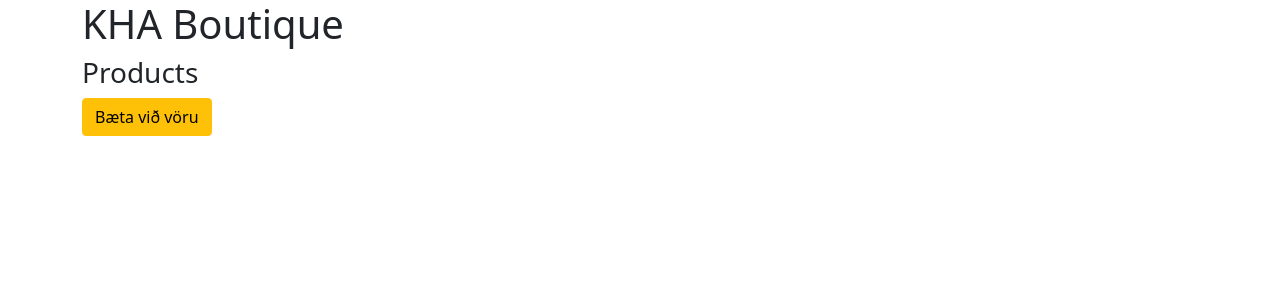
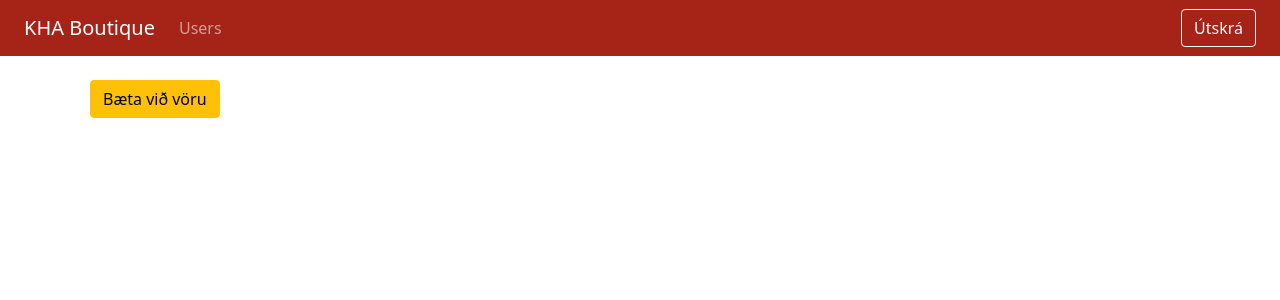
Before and after one commit to jongrjon/khab, a Django app: page /products in a window 1280 px wide. Shown: the top 300 px of the page. Run offline with Django 4.2, Linux system fonts and the light colour scheme; the visitor is signed in with stand-in values (Sample User, id 1); data that the repository does not hold is empty; some libraries are stand-ins or nearby versions.

Commit message:
Navbar +

```diff
--- a/boutique/models.py
+++ b/boutique/models.py
@@ -10,8 +10,8 @@ class Product(models.Model):
 		return self.name
 
 class Sale(models.Model):
-	buyer = models.ForeignKey(User, on_delete = models.PROTECT)
-	product = models.ForeignKey(Product, on_delete = models.PROTECT)
+	buyer = models.ForeignKey(User, on_delete = models.CASCADE)
+	product = models.ForeignKey(Product, on_delete = models.SET_NULL, null=True)
 	price = models.IntegerField()
 	saletime = models.DateTimeField('date published')
 
@@ -19,7 +19,7 @@ class Sale(models.Model):
 		return "%s : %s" % (self.buyer, self.product)
 
 class Payment(models.Model):
-	payer = models.ForeignKey(User, on_delete = models.PROTECT)
+	payer = models.ForeignKey(User, on_delete = models.CASCADE)
 	amount = models.IntegerField()
 	paytime = models.DateTimeField('date transfered')
 
--- a/boutique/templates/boutique/base.html
+++ b/boutique/templates/boutique/base.html
@@ -10,19 +10,35 @@
 		<link href="{% static 'css/boutique.css' %}" rel = "stylesheet">
     		<title>{%block title%}{%endblock%}</title>
   	</head>
-  	<body>
-		<script src="https://code.jquery.com/jquery-3.3.1.slim.min.js" integrity="sha384-q8i/X+965DzO0rT7abK41JStQIAqVgRVzpbzo5smXKp4YfRvH+8abtTE1Pi6jizo" crossorigin="anonymous"></script>
+  	<body >
+		<script src="https://code.jquery.com/jquery-3.2.1.min.js" integrity="sha384-xBuQ/xzmlsLoJpyjoggmTEz8OWUFM0/RC5BsqQBDX2v5cMvDHcMakNTNrHIW2I5f" crossorigin="anonymous"></script>
 		<script src="{% static 'js/bootstrap.bundle.min.js'%}"></script>
     		<script src="{% static 'js/boutique.js'%}"></script>
-    		<header class="container">
-			<h1>KHA Boutique</h1>
-			<h3>{%block header%}{%endblock%}</h3>
-    		</header>
-    		<div class ="container">
+		<header>
+		<nav class="navbar navbar-expand-lg navbar-dark g-4">
+			<div class="container-fluid">
+				<a class="navbar-brand" href="/">KHA Boutique</a>
+				{%if user.is_authenticated%}
+				<button class="navbar-toggler" type="button" data-bs-toggle="collapse" data-bs-target="#navbarSupportedContent" aria-controls="navbarSupportedContent" aria-expanded="false" aria-label="Toggle navigation">
+					<span class="navbar-toggler-icon"></span>
+				</button>
+				<div class="collapse navbar-collapse" id="navbarSupportedContent">
+					<ul class="navbar-nav me-auto mb-2 mb-lg-0">
+						{%if request.user.is_superuser%}
+						<li class="nav-item"><a class="nav-link" aria-current="page" href="/users">Users</a></li>
+						{%else%}
+						<li class="nav-item"><a class="nav-link" aria-current="page" href="/users/{{request.user.id}}">{{request.user.first_name}} {{request.user.last_name}}</a></li>
+						{%endif%}
+					</ul>
+					<button class="btn btn-outline-light my-2 my-sm-0" type="button" href="/logout">Útskrá</button>
+				</div>
+				{%endif%}
+			</div>
+		</nav>
+		</header>
+    		<div class ="container mt-3">
 			{%block content %}
 			{%endblock%}
     		</div>
-
-    		<footer></footer>
   	</body>
 </html>
--- a/boutique/templates/boutique/newproduct.html
+++ b/boutique/templates/boutique/newproduct.html
@@ -1,27 +1,54 @@
-<div id="productpopup" class="modal fade" role="dialog">
+<!doctype html>
+<html lang="en">
+        <head>
+        <!-- Required meta tags -->
+                <meta charset="utf-8">
+                <meta name="viewport" content="width=device-width, initial-scale=1">
+                {%load static%}
+                <!-- Bootstrap CSS -->
+                <link href="{% static 'css/bootstrap.min.css' %}" rel = "stylesheet">
+                <link href="{% static 'css/boutique.css' %}" rel = "stylesheet">
+                <title>{%block title%}{%endblock%}</title>
+        </head>
+        <body>
+
   		<div class="modal-dialog modal-lg">
     			<div class="modal-content">
       				<div class="modal-body">
-	<form id=newproduct" method="post" enctype= "multipart/form-data">
-		{% csrf_token %}
-		<h3>Ný vara</h3>
+					<div class="row">
+						<div class="col-6">
+							<h3>{%if product%}Breyta vöru{%else%}Ný vara{%endif%}</h3>
+					{%if product%}
+						</div>
+						<div class ="col-6">
+                                        		<form id="deletep" action="deleteproduct" form="deletep"  method="post">
+                                                	{%csrf_token%}
+                                                		<button type="submit" class="btn btn-danger float-end " name="deleteproduct" value="{{product.id}}">Eyða vöru</button>
+                                        		</form>
+                                        {%endif%}
+						</div>
+					</div>
+					<form id="newproduct" method="post" enctype="multipart/form-data">
+					{%csrf_token%}
 					<div class="input-group mb-3">
-  			<input type="text" id="productname" name="productname" placeholder="Nafn vöru" aria-label="Nafn vöru" class="form-control" required>
+						<input type="text" id="productname" name="productname" {%if product%} value= "{{product.name}}"{%else%}placeholder= "Nafn vöru" {%endif%} aria-label="Nafn vöru" class="form-control" required>
 					</div>
 					<div class ="inpup-group mb-3">
 						<label for="productimage" class="form-label">Mynd af vöru</label>
-			<input type="file" id="productimage" placeholder="Mynd af vöru" aria-label="Mynd af vöru" name="productimage" class="form-control" required >
+						{%if product%}<img src = "media/{{product.prod_img}}" class="thumbnail editpreview"> {%endif%}
+						<input type="file" id="productimage" placeholder="Mynd af vöru" aria-label="Mynd af vöru" name="productimage" class="form-control" {%if not product%}required {%endif%} >
 					</div>
 					<div class="input-group mb-3">
-			<input type="number" placeholder="Verð" aria-label="Verð" name="productprice" class="form-control" required >
+						<input type="number" placeholder="Verð" aria-label="Verð" name="productprice" {%if product%}value={{product.price}}{%endif%} class="form-control" required >
 						<span class="input-group-text">Kr.</span>
 					</div>
 
       					<div class="modal-footer">
-        <button type="submit" class="btn btn-success" value="Submit">Vista</button>
-	<button type="button" class="btn btn-danger" name="dismiss" data-bs-dismiss="modal">Hætta við</button>
+						<button type="submit" class="btn btn-success" {%if product%}name="productid" value="{{product.id}}"{%endif%}>Vista</button>
+						<button type="button" class="btn btn-warning" name="dismiss" data-bs-dismiss="modal">Hætta við</button>
 					</form>
       				</div>
     			</div>
 		</div>
-</div>
+	</body>
+</html>
--- a/boutique/templates/boutique/products.html
+++ b/boutique/templates/boutique/products.html
@@ -2,9 +2,11 @@
 {%block title%}KHA Boutique - Products{%endblock%}
 {%block header%}Products{%endblock%}
 {%block content%}
-<button type="button"  class="btn btn-warning" onclick="newProduct(event)">Bæta við vöru</button>
+<div class="d-flex p-2 bd-highlight">
+	<button type="button"  class="btn btn-warning" onclick="newProduct(event)">Bæta við vöru</button>
+</div>
 	{%if products%}
-	<div class="row row-cols-2 row-cols-md-3 row-cols-xs-2 col-lg-5  g-4">
+	<div class="row row-cols-2 row-cols-lg-5 row-cols-md-3 g-4">
     		{%for product in products%}
 		<div class ="col">
 			<div class="card">
@@ -13,7 +15,7 @@
 					<h3 class="card-title">{{product.name}}</h3>
 					<div class="d-grid gap-2">
 						<h4>{{product.price}} kr.</h4>
-						<button class="newproduct btn btn-danger btn-block" name="change" value={{product.id}} onclick="editProduct(event,{{product.id}})">Breyta</button>
+						<button class="newproduct btn btn-danger btn-block" data-url="{% url 'newproduct' pnr=product.id %}"  name="change" value={{product.id}} onclick="editProduct(event, this)">Breyta</button>
 					</div>
 				</div>
 			</div>
@@ -21,5 +23,7 @@
     		{%endfor%}
 	</div>
 	{%endif%}
-{%include "boutique/newproduct.html"%}
+<div id="productpopup" class="modal fade" role="dialog">
+	{%include "boutique/newproduct.html"%}
+</div>
 {%endblock%}
--- a/boutique/urls.py
+++ b/boutique/urls.py
@@ -4,6 +4,10 @@ from . import views
 
 urlpatterns = [
     path('', views.index, name='index'),
-    path('status', views.status, name='status'),
-    path('products', views.products, name='products')
+    path('products', views.products, name='products'),
+    path('newproduct/<int:pnr>', views.newproduct, name='newproduct'),
+    path('newproduct', views.newproduct, name='newproduct'),
+    path('deleteproduct', views.deleteproduct, name='deleteproduct'),
+    path('users', views.users, name='users'),
+    path('users/<int:id>',views.users, name='users'),
 ]
--- a/boutique/views.py
+++ b/boutique/views.py
@@ -6,13 +6,13 @@ from django.template import loader
 from django.db.models import Sum
 from .models import Product, Sale, Payment
 
-
+#Index view, Main Boutique. Requires login.
 def index(request):
     products = Product.objects.all()
     template = loader.get_template('boutique/index.html')
     users = User.objects.filter(groups__name='person')
     response ={}
-
+    #Checks if signed in user is a personal account before preparing appropriate objects
     if request.user.groups.filter(name="person").exists():
         if request.method == "POST":
             data = request.POST
@@ -28,8 +28,10 @@ def index(request):
         'response' : response
         }
         return HttpResponse(template.render(context,request))
+    #Checks if non personal account is a vending display account.
+    #Prepares sales menu with a list of registered buyers.
     if request.user.groups.filter(name="vendor").exists():
-
+        print("I get here")
         if request.method == "POST":
             data = request.POST
             pid = data.get("purchase")
@@ -48,14 +50,98 @@ def index(request):
         'response' : response,
         }
         return HttpResponse(template.render(context,request))
+    #Superuser is strictly for administration purposes, can not purchase. therefore redirected to product
+    #management site.
     if request.user.is_superuser:
         return HttpResponseRedirect('/products')
+    #Redirects to login if no type of account is logged in.
     else:
         return HttpResponseRedirect('/login')
 
-def status(request):
-    if request.user.groups.filter(name="person").exists():
-        user = request.user
+#Personal status view. User can view their purchase history, their previous payments and current debit or credit.
+def users(request, id = None):
+    #Checks if logged in account is indeed marked as a person.
+    print(type(request.user.id))
+    if request.user.is_superuser or (request.user.groups.filter(name="person").exists() and request.user.id == id):
+        if id is None and request.user.is_superuser:
+            template = loader.get_template('boutique/users.html')
+            modelusers = User.objects.filter(groups__name__in=['person','vendor'])
+            users = []
+            for muser in modelusers:
+                user = {
+                    'id':muser.id,
+                    'first_name' : muser.first_name,
+                    'last_name' : muser.last_name,
+                    'debt' : getdebt(muser)
+                }
+                users.append(user)
+            context = {
+                'users' : users,
+            }
+            return HttpResponse(template.render(context, request))
+        else:
+            user = User.objects.get(id =id)
+            purchase = Sale.objects.filter(buyer = user)
+            payment = Payment.objects.filter(payer = user)
+            debt = getdebt(user)
+            template = loader.get_template('boutique/status.html')
+            context = {
+                'user' : user,
+                'purchase' :purchase,
+                'debt' : debt,
+            }
+            return HttpResponse(template.render(context,request))
+    else:
+        return HttpResponseRedirect('/')
+
+#Admin view for managing products. Add, edit or remove products from the store.
+def products(request):
+    if request.user.is_superuser:
+        template = loader.get_template('boutique/products.html')
+        products = products = Product.objects.all()
+        context = {
+        'products' :products,
+        }
+        if  request.method == "POST":
+            data = request.POST
+            pid = data.get("productid")
+            img = request.FILES.get("productimage")
+            pname = data.get("productname")
+            if img is None:
+                tempprod = Product.objects.get(id = pid)
+                img = tempprod.prod_img
+            pprice = data.get("productprice")
+            Product.objects.update_or_create(id = pid, defaults ={'name' : pname,'prod_img' : img, 'price' : pprice})
+        return HttpResponse(template.render(context,request))
+    else:
+        return HttpResponseRedirect('/')
+
+#Modal view displayed inside the Product view for adding or editing products.
+def newproduct(request,pnr = None):
+    if request.user.is_superuser:
+        template = loader.get_template('boutique/newproduct.html')
+        context = {}
+        if(pnr is not None):
+            product = Product.objects.get(id = pnr)
+            context = {
+            'product' : product,
+            }
+        return HttpResponse(template.render(context, request))
+    else:
+        return HttpResponseRedirect('/')
+
+#Non-render view used to accept POST request from newproduct when deleting a product.
+#Only accepts POST requests from Admin user.
+def deleteproduct(request):
+    if request.user.is_superuser:
+        if request.method == "POST":
+            data = request.POST
+            pid = data.get("deleteproduct")
+            Product.objects.filter(id=pid).delete()
+    return HttpResponseRedirect("/")
+
+####################HELPER FUNCTIONS##################################
+def getdebt(user):
         purchase = Sale.objects.filter(buyer = user)
         debit = Sale.objects.filter(buyer = user).aggregate(Sum('price'))
         if debit.get('price__sum') is None:
@@ -68,29 +154,4 @@ def status(request):
         else:
             credit = credit.get('amount__sum')
         debt = credit-debit
-        template = loader.get_template('boutique/status.html')
-        context = {
-            'user' : user,
-            'purchase' :purchase,
-            'debt' : debt,
-        }
-        return HttpResponse(template.render(context,request))
-    else:
-        return HttpResponseRedirect('/')
-
-def products(request):
-    if request.user.is_superuser:
-        template = loader.get_template('boutique/products.html')
-        products = products = Product.objects.all()
-        context = {
-        'products' :products,
-        }
-        if  request.method == "POST":
-            data = request.POST
-            img = request.FILES.get("productimage")
-            pname = data.get("productname")
-            pprice = data.get("productprice")
-            Product.objects.update_or_create(name = pname, defaults ={'name' : pname,'prod_img' : img, 'price' : pprice})
-        return HttpResponse(template.render(context,request))
-    else:
-        return HttpResponseRedirect('/')
+        return debt
--- a/static/css/boutique.css
+++ b/static/css/boutique.css
@@ -1,6 +1,26 @@
-.thumbnail {
+header{
+	background-color:#a52417;
+}
+
+.thumbnail{
 	/*max-width:150px;
 	max-height:150px;*/
 	aspect-ratio:1;
 	object-fit: cover;
 }
+
+.editpreview{
+	max-width:200px;
+	max-height:200px;
+	aspect-ratio:1;
+	object-fit: cover;
+}
+
+.userlink{
+	color:#000;
+	text-decoration:none;
+}
+
+.userlink:hover{
+	color:#a52417;
+}
--- a/static/js/boutique.js
+++ b/static/js/boutique.js
@@ -1,10 +1,27 @@
+function purchasedItem(){
+	if($("#purchasepopup").length){
+		console.log("Purchase modal exists")
+        	$('#purchasepopup').modal('show');
+	};
+};
+
 function newProduct(e){
 	e.preventDefault();
 	var $popup = $("#productpopup");
-	$popup.modal("show");
+	var popup_url = "/newproduct";
+	$(".modal-body", $popup).load(popup_url, function() {
+		$popup.modal("show");
+	});
 };
 
-function editProduct(e, id){
-	console.log(id)
+function editProduct(e, el){
 	e.preventDefault();
+	var $popup =$("#productpopup");
+	var popup_url = $(el).data("url");
+	console.log(popup_url);
+	$(".modal-body", $popup).load(popup_url, function() {
+		$popup.modal("show");
+	});
 };
+
+$(document).ready(purchasedItem);
```
Also changed, not shown: boutique/templates/boutique/index.html (+40 -14 lines), boutique/templates/boutique/status.html (+12 -0 lines), boutique/templates/boutique/users.html (added, +19 -0 lines), templates/registration/login.html (+11 -6 lines), boutique/migrations/0001_initial.py (added), boutique/migrations/__init__.py (added), khab/urls.py (line endings or trailing spaces), 3 other files. Lines whose indentation alone changed are shown as unchanged.
